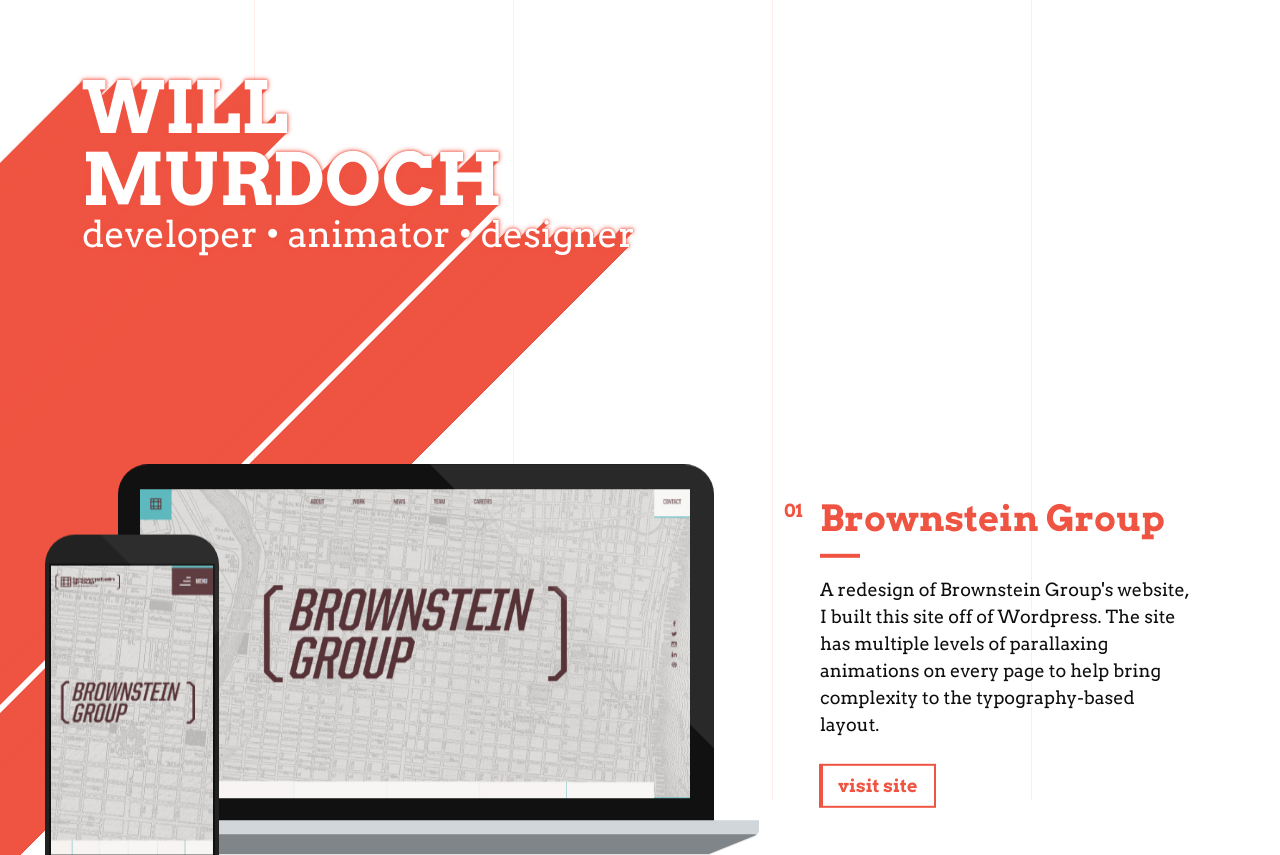
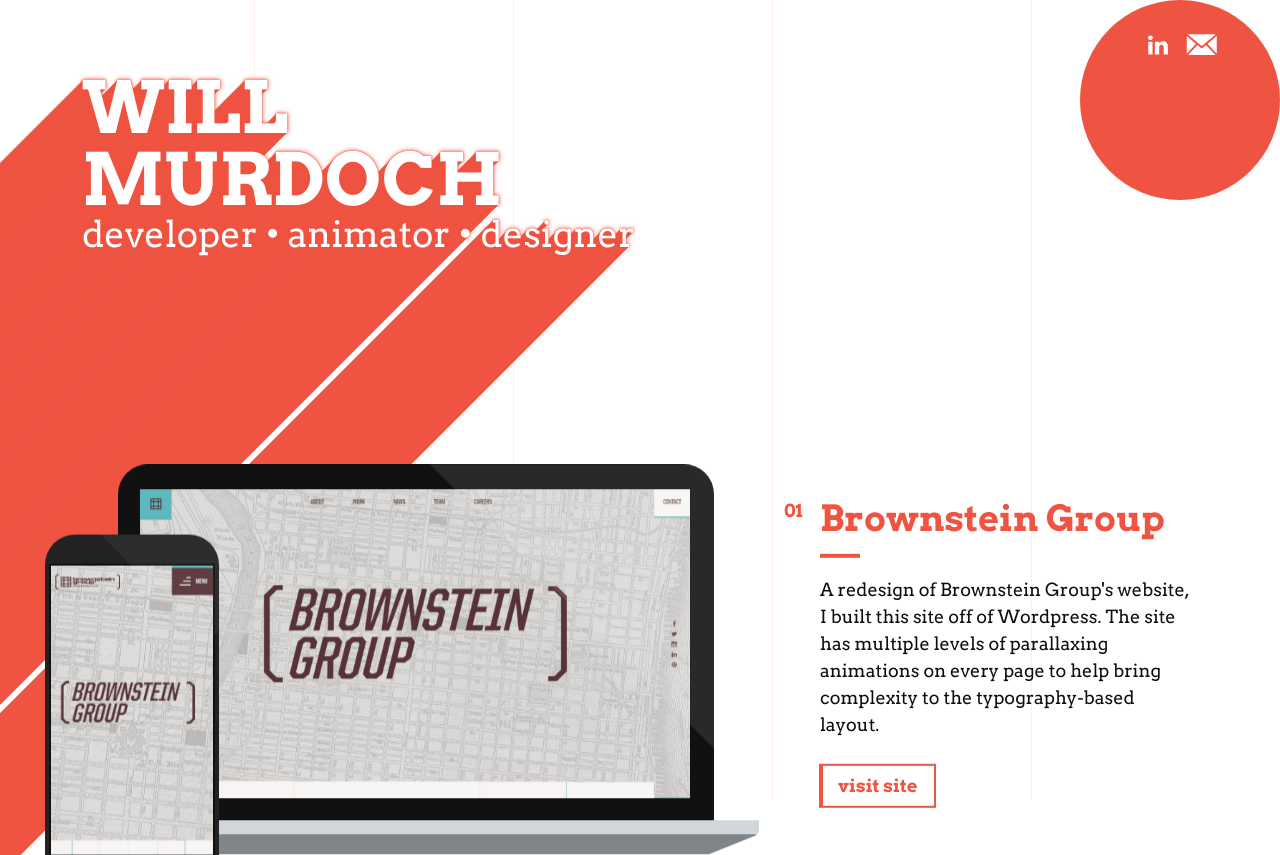
Before and after one commit to willmurdoch/portfolio-2018, a PHP site: page / in a window 1280 px wide. Shown: the top 855 px of the page. Run offline with PHP 8.4, Linux system fonts and the light colour scheme.

Commit message:
Social icons

```diff
--- a/css/main.css
+++ b/css/main.css
@@ -172,6 +172,41 @@
 	}
 }
 
+header .linkage {
+	position: fixed;
+	width: 200px;
+	height: 200px;
+	top: 0;
+	right: 0;
+	background: #ef5442;
+	border-radius: 100%;
+	text-align: center;
+}
+
+header .linkage a {
+	position: relative;
+	z-index: 1;
+	display: inline-block;
+	vertical-align: middle;
+}
+
+header .email, header .linkedin {
+	height: 40px;
+	width: 40px;
+	margin-top: 25px;
+}
+
+header .email {
+	background: url("../images/email.php?color=rgba(255, 255, 255, 0.99)") center no-repeat;
+	background-size: contain;
+}
+
+header .linkedin {
+	background: url("../images/linkedin.php?color=rgba(255, 255, 255, 0.99)") center no-repeat;
+	background-size: contain;
+	height: 20px;
+}
+
 #wrapper {
 	position: relative;
 	z-index: 2;
@@ -186,7 +221,7 @@
 	height: 100%;
 	top: 0;
 	left: 0;
-  z-index: 1;
+	z-index: 0;
 	opacity: 0.1;
 }
 
--- a/css/main.sass
+++ b/css/main.sass
@@ -158,6 +158,31 @@
     animation: slideIn 0.4s 0.1s ease-out forwards
     @media (max-width: $mobile)
       font-size: 1.25rem
+  .linkage
+    position: fixed
+    width: 200px
+    height: 200px
+    top: 0
+    right: 0
+    background: $wmColor1
+    border-radius: 100%
+    text-align: center
+    a
+      position: relative
+      z-index: 1
+      display: inline-block
+      vertical-align: middle
+  .email, .linkedin
+    height: 40px
+    width: 40px
+    margin-top: 25px
+  .email
+    background: url('../images/email.php?color=#{rgba(#FFF, 0.99)}') center no-repeat
+    background-size: contain
+  .linkedin
+    background: url('../images/linkedin.php?color=#{rgba(#FFF, 0.99)}') center no-repeat
+    background-size: contain
+    height: 20px
 
 #wrapper
   position: relative
@@ -172,7 +197,7 @@
   height: 100%
   top: 0
   left: 0
-  z-index: 1
+  z-index: 0
   opacity: 0.1
   .stripe
     display: inline-block
--- /dev/null
+++ b/images/email.php
@@ -0,0 +1,13 @@
+<?php
+if(isset($_GET['color'])) $color = $_GET['color'];
+else $color = '7ec98b';
+header('Content-Type: image/svg+xml');
+?>
+<svg xmlns="http://www.w3.org/2000/svg" xmlns:xlink="http://www.w3.org/1999/xlink" version="1.1" baseProfile="tiny" x="0px" y="0px" width="480px" height="480px" viewBox="0 0 480 480" xml:space="preserve">
+  <g>
+  	<path fill="<?php echo $color; ?>" d="M412.069,337.941c2.834,2.998,5.154,2.075,5.154-2.05V137.86c0-4.124-2.57-5.311-5.711-2.623l-100.287,85.358   c-3.15,2.671-3.4,7.312-0.564,10.312L412.069,337.941z"></path>
+  	<path fill="<?php echo $color; ?>" d="M398.077,117.112c3.148-2.675,2.334-4.862-1.783-4.862H75.559c-4.116,0-4.914,2.174-1.747,4.814L231.42,249.266   c3.171,2.641,8.327,2.627,11.467-0.043L398.077,117.112z"></path>
+  	<path fill="<?php echo $color; ?>" d="M57.222,335.892c0,4.125,2.321,5.048,5.156,2.05L163.38,231.33c2.835-2.999,2.571-7.611-0.595-10.265l-99.812-83.718   c-3.162-2.658-5.751-1.441-5.751,2.684V335.892z"></path>
+  	<path fill="<?php echo $color; ?>" d="M250.231,272.517c-3.141,2.675-7.827,6.062-10.416,7.546c0,0,0,0-2.593,0c-2.571,0-2.571,0-2.571,0   c-2.562-1.45-7.24-4.794-10.406-7.451l-32.687-27.423c-3.163-2.653-8.068-2.373-10.907,0.625L77.88,354.298   c-2.835,3.003-1.782,5.453,2.343,5.453h314c4.125,0,5.182-2.45,2.342-5.453L293.506,245.516c-2.836-2.998-7.729-3.266-10.869-0.591   L250.231,272.517z"></path>
+  </g>
+</svg>
--- /dev/null
+++ b/images/linkedin.php
@@ -0,0 +1,13 @@
+<?php
+if(isset($_GET['color'])) $color = $_GET['color'];
+else $color = '#7ec98b';
+header('Content-Type: image/svg+xml');
+?>
+<svg version="1.1" id="Capa_1" xmlns="http://www.w3.org/2000/svg" xmlns:xlink="http://www.w3.org/1999/xlink" x="0px" y="0px" width="430.117px" height="430.117px" viewBox="0 0 430.117 430.117" style="enable-background:new 0 0 430.117 430.117;" xml:space="preserve">
+	<path id="LinkedIn" fill="<?php echo $color; ?>" d="M430.117,261.543V420.56h-92.188V272.193c0-37.271-13.334-62.707-46.703-62.707
+		c-25.473,0-40.632,17.142-47.301,33.724c-2.432,5.928-3.058,14.179-3.058,22.477V420.56h-92.219c0,0,1.242-251.285,0-277.32h92.21
+		v39.309c-0.187,0.294-0.43,0.611-0.606,0.896h0.606v-0.896c12.251-18.869,34.13-45.824,83.102-45.824
+		C384.633,136.724,430.117,176.361,430.117,261.543z M52.183,9.558C20.635,9.558,0,30.251,0,57.463
+		c0,26.619,20.038,47.94,50.959,47.94h0.616c32.159,0,52.159-21.317,52.159-47.94C103.128,30.251,83.734,9.558,52.183,9.558z
+		 M5.477,420.56h92.184v-277.32H5.477V420.56z"></path>
+</svg>
--- /dev/null
+++ b/includes/footer.php
@@ -0,0 +1,17 @@
+    <a href="#" id="btt"><span>&#8679;</span> top</a>
+    <footer>
+      <p>© 2018 Will Murdoch. Proprietary code is licensed under&nbsp;<a href="http://opensource.org/licenses/mit-license.php" target="_blank">MIT</a>.</p>
+    </footer>
+    <div class="stripes">
+      <div class="stripe"></div>
+      <div class="stripe"></div>
+      <div class="stripe"></div>
+      <div class="stripe"></div>
+    </div>
+  </div>
+
+  <script src="js/vendor/modernizr-2.8.3.min.js"></script>
+  <script src="js/vendor/jquery-1.12.0.min.js"></script>
+  <script src="js/main.js"></script>
+</body>
+</html>
--- /dev/null
+++ b/includes/functions.php
@@ -0,0 +1,15 @@
+<?php
+function slugify($text){
+  $text = preg_replace('~[^\pL\d]+~u', '-', $text);
+  $text = iconv('utf-8', 'us-ascii//TRANSLIT', $text);
+  $text = preg_replace('~[^-\w]+~', '', $text);
+  $text = trim($text, '-');
+  $text = preg_replace('~-+~', '-', $text);
+  $text = strtolower($text);
+  if(empty($text)){
+    return 'n-a';
+  }
+  return $text;
+}
+$colors = array('ultraviolet');
+?>
--- /dev/null
+++ b/includes/header.php
@@ -0,0 +1,27 @@
+<?php include ('includes/functions.php'); ?>
+<!doctype html>
+<html class="no-js" lang="">
+<head>
+  <meta charset="utf-8">
+  <meta http-equiv="x-ua-compatible" content="ie=edge">
+  <title>Will Murdoch</title>
+  <meta name="description" content="">
+  <meta name="viewport" content="width=device-width, initial-scale=1">
+  <link rel="icon" href="favicon.ico">
+  <link rel="stylesheet" href="css/main.css">
+</head>
+<body>
+  <!--[if lt IE 8]>
+    <p class="browserupgrade">You are using an <strong>outdated</strong> browser. Please <a href="https://browsehappy.com/?locale=en">upgrade your browser</a> to improve your experience.</p>
+  <![endif]-->
+  <div id="wrapper">
+    <header>
+      <div class="scaler">
+        <h1>Will <br />Murdoch</h1>
+        <h3>developer &bull; animator &bull; designer</h3>
+      </div>
+      <div class="linkage">
+        <a href="" class="linkedin"></a>
+        <a href="mailto:willmdev@gmail.com" class="email"></a>
+      </div>
+    </header>
--- a/index.php
+++ b/index.php
@@ -1,47 +1,4 @@
-<?php
-function slugify($text){
-  $text = preg_replace('~[^\pL\d]+~u', '-', $text);
-  $text = iconv('utf-8', 'us-ascii//TRANSLIT', $text);
-  $text = preg_replace('~[^-\w]+~', '', $text);
-  $text = trim($text, '-');
-  $text = preg_replace('~-+~', '-', $text);
-  $text = strtolower($text);
-  if(empty($text)){
-    return 'n-a';
-  }
-  return $text;
-}
-
-$colors = array('ultraviolet', )
-?>
-<!doctype html>
-<html class="no-js" lang="">
-<head>
-  <meta charset="utf-8">
-  <meta http-equiv="x-ua-compatible" content="ie=edge">
-  <title>Will Murdoch</title>
-  <meta name="description" content="">
-  <meta name="viewport" content="width=device-width, initial-scale=1">
-  <link rel="icon" href="favicon.ico">
-  <link rel="stylesheet" href="css/main.css">
-</head>
-<body class="tangerine">
-  <!--[if lt IE 8]>
-    <p class="browserupgrade">You are using an <strong>outdated</strong> browser. Please <a href="https://browsehappy.com/?locale=en">upgrade your browser</a> to improve your experience.</p>
-  <![endif]-->
-  <div id="wrapper">
-    <div class="stripes">
-      <div class="stripe"></div>
-      <div class="stripe"></div>
-      <div class="stripe"></div>
-      <div class="stripe"></div>
-    </div>
-    <header>
-      <div class="scaler">
-        <h1>Will <br />Murdoch</h1>
-        <h3>developer &bull; animator &bull; designer</h3>
-      </div>
-    </header>
+<?php include ('includes/header.php'); ?>
 <section id="projects">
   <?php
   $json = file_get_contents('projects.json');
@@ -78,14 +35,4 @@
     </article>
   <?php endforeach; ?>
 </section>
-    <a href="#" id="btt"><span>&#8679;</span> top</a>
-    <footer>
-      <p>© 2018 Will Murdoch. Proprietary code is licensed under&nbsp;<a href="http://opensource.org/licenses/mit-license.php" target="_blank">MIT</a>.</p>
-    </footer>
-  </div>
-
-  <script src="js/vendor/modernizr-2.8.3.min.js"></script>
-  <script src="js/vendor/jquery-1.12.0.min.js"></script>
-  <script src="js/main.js"></script>
-</body>
-</html>
+<?php include ('includes/footer.php'); ?>
```
Also changed, not shown: css/main.min.css. Lines whose indentation alone changed are shown as unchanged.
